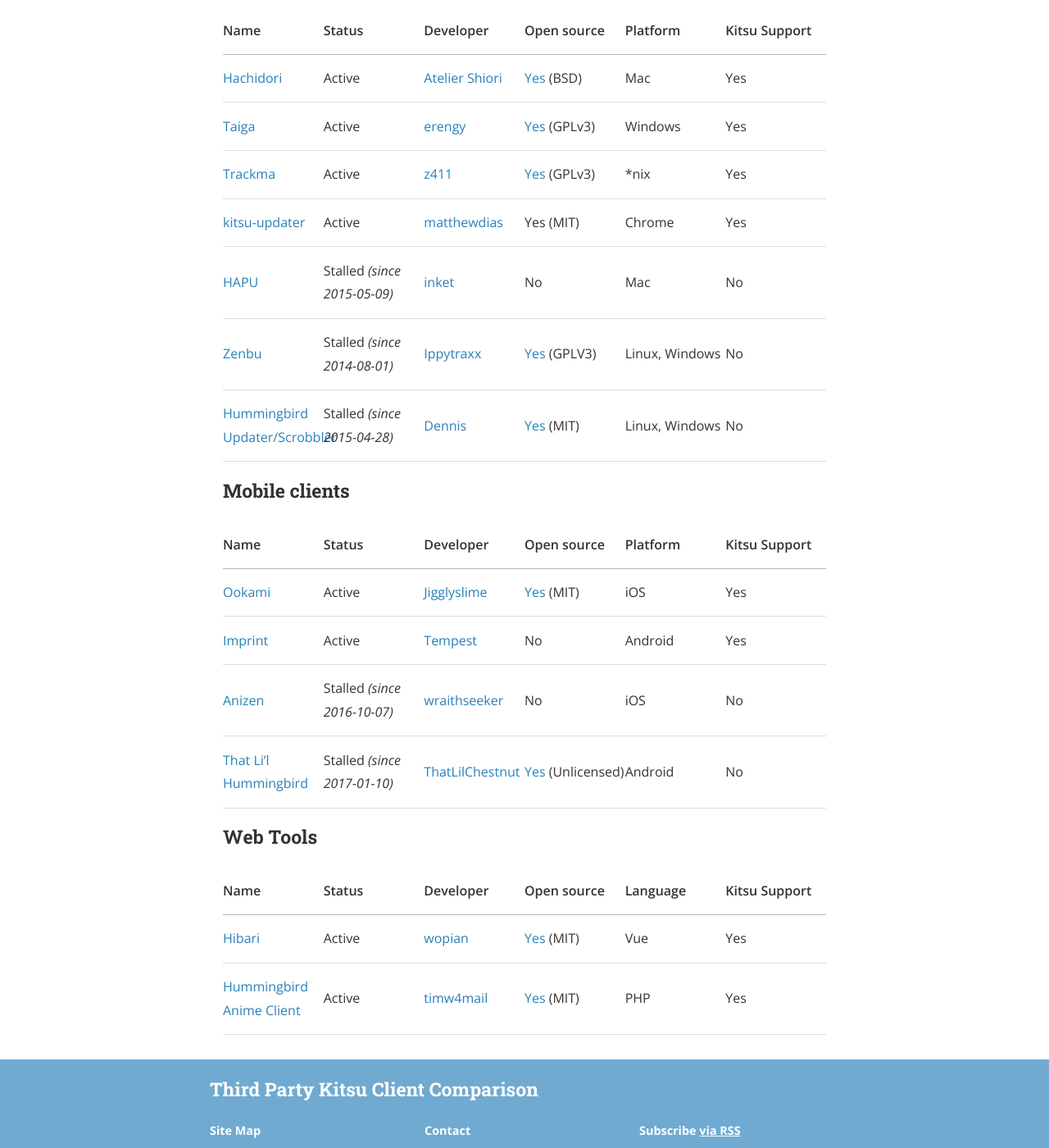
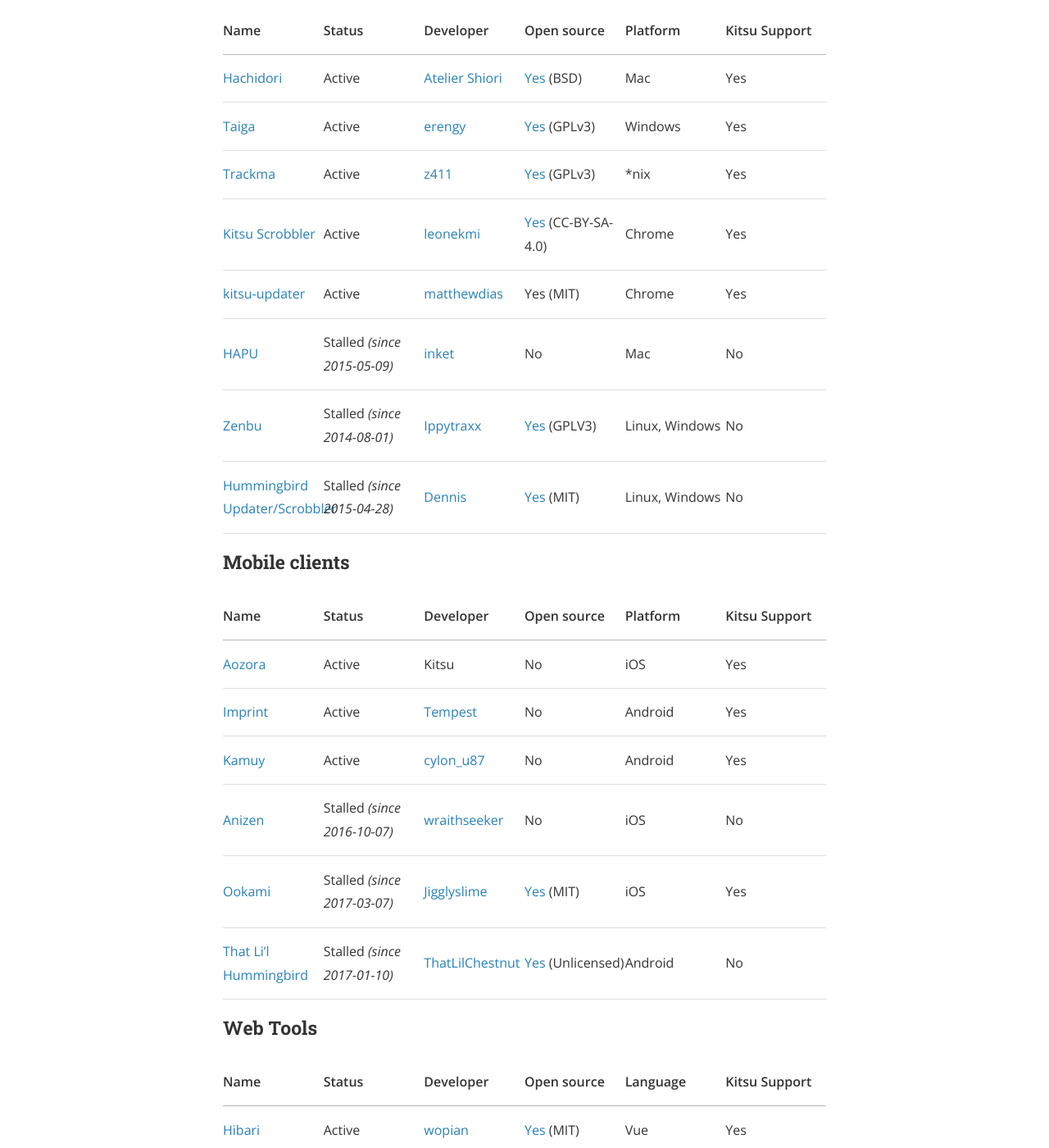
Before and after one commit to Atelier-Shiori/Kitsu-Client-Comparison, a Jekyll site: the page built from index.md, in a window 1280 px wide and 1400 px high, scrolled down 305 px. Shown: the whole window at 82% size. Built offline with Jekyll 4.4.1, drawn with Linux system fonts in a browser that asks for light colours; nearby versions of some CDN libraries; a style sheet for code colours, icons or effects is not loaded; some of the changed text lies outside the part shown.

Commit message:
Update index.md
Update client list

```diff
--- a/index.md
+++ b/index.md
@@ -10,6 +10,7 @@ Name | Status | Developer | Open source | Platform | Kitsu Support
 [Hachidori](https://kitsu.io/groups/hachidori) | Active | [Atelier Shiori](http://hachidori.ateliershiori.moe) | [Yes](https://github.com/Atelier-Shiori/hachidori) (BSD) | Mac | Yes
 [Taiga](https://kitsu.io/groups/taiga) | Active | [erengy](https://kitsu.io/users/erengy) | [Yes](https://github.com/erengy/taiga) (GPLv3) | Windows | Yes
 [Trackma](https://forums.hummingbird.me/t/linux-trackma/19212) | Active | [z411](https://kitsu.io/users/z411) | [Yes](https://github.com/z411/trackma) (GPLv3) | *nix | Yes
+[Kitsu Scrobbler](leonekmi.twittolabel.fr/anilist-scrobble/) | Active | [leonekmi](https://kitsu.io/users/leonekmi) | [Yes](https://github.com/leonekmi/anilist-scrobbler) (CC-BY-SA-4.0) | Chrome | Yes
 [kitsu-updater](https://github.com/matthewdias/kitsu-updater) | Active | [matthewdias](https://kitsu.io/users/matthewdias) | Yes (MIT) | Chrome | Yes
 [HAPU](https://forums.hummingbird.me/t/mac-hapu-scrobbler-app/56) | Stalled *(since 2015-05-09)* | [inket](https://kitsu.io/users/inket) | No | Mac | No
 [Zenbu](https://forums.hummingbird.me/t/zenbu-development-log-deprecated/1583) | Stalled *(since 2014-08-01)* | [Ippytraxx](https://kitsu.io/users/Ippytraxx) | [Yes](https://bitbucket.org/Ippytraxx/zenbu/) (GPLV3) | Linux, Windows | No
@@ -19,9 +20,11 @@ Name | Status | Developer | Open source | Platform | Kitsu Support
 
 Name | Status | Developer | Open source | Platform | Kitsu Support
 -----|--------|-----------|-------------|----------|-----------------
-[Ookami](https://kitsu.io/groups/ookami-app) | Active | [Jigglyslime](https://kitsu.io/users/Jigglyslime) | [Yes](https://github.com/Mikunj/Ookami) (MIT) | iOS | Yes
+[Aozora](http://aozoraapp.comp) | Active | Kitsu | No | iOS | Yes
 [Imprint](https://kitsu.io/groups/imprint) | Active | [Tempest](https://kitsu.io/users/Tempest) | No | Android | Yes
+[Kamuy](https://cyberneticlifeform.wixsite.com/cylonu87/kamuy)| Active | [cylon_u87](https://kitsu.io/users/cylon_u87) | No | Android | Yes
 [Anizen](https://forums.hummingbird.me/t/ios-anizen/30040/43) | Stalled *(since 2016-10-07)* | [wraithseeker](https://kitsu.io/users/wraithseeker) | No | iOS | No
+[Ookami](https://kitsu.io/groups/ookami-app) | Stalled *(since 2017-03-07)* | [Jigglyslime](https://kitsu.io/users/Jigglyslime) | [Yes](https://github.com/Mikunj/Ookami) (MIT) | iOS | Yes
 [That Li'l Hummingbird](https://forums.hummingbird.me/t/android-that-lil-hummingbird/32917) | Stalled *(since 2017-01-10)* | [ThatLilChestnut](https://kitsu.io/users/ThatLilChestnut) | [Yes](https://github.com/charlesmadere/that-lil-hummingbird) (Unlicensed) | Android | No
 
 ### Web Tools
@@ -30,3 +33,4 @@ Name | Status | Developer | Open source | Language | Kitsu Support
 -----|--------|-----------|-------------|----------|--------------
 [Hibari](https://kitsu.io/groups/hibari-hummingbird-tools) | Active | [wopian](https://kitsu.io/users/wopian) | [Yes](https://github.com/Wopian/hibari) (MIT) | Vue | Yes
 [Hummingbird Anime Client](https://git.timshomepage.net/timw4mail/HummingBirdAnimeClient)| Active | [timw4mail](https://kitsu.io/users/timw4mail) | [Yes](https://git.timshomepage.net/timw4mail/HummingBirdAnimeClient/tree/develop) (MIT) | PHP | Yes
+[Tanuki](hhttp://tanuki.surge.sh/)| Active | [Wilus](https://kitsu.io/users/Wilus) | [Yes](https://github.com/tanukiapp/tanuki) (GPLv3) | Node.js | Yes
```
